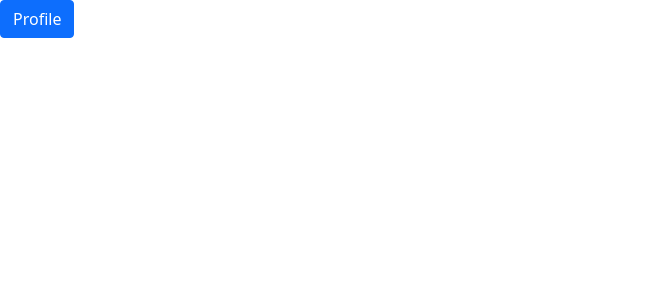
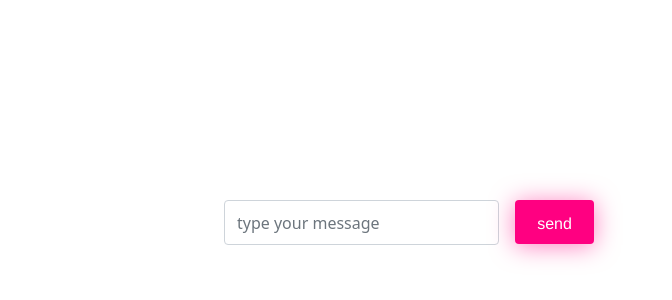
Before and after one commit to Afsar110/Chatting-App, a React (Create React App) app: page / in a window 1280 px wide. Shown: the top 300 px of the page, without its empty margins (0-672 px from the left). Built offline with nearby package versions, Linux system fonts and the light colour scheme.

Commit message:
msg box creater

```diff
--- a/package.json
+++ b/package.json
@@ -5,6 +5,7 @@
   "dependencies": {
     "@emotion/react": "^11.9.3",
     "@emotion/styled": "^11.9.3",
+    "@mui/material": "^5.8.4",
     "@testing-library/jest-dom": "^5.16.4",
     "@testing-library/react": "^13.3.0",
     "@testing-library/user-event": "^13.5.0",
--- a/public/index.html
+++ b/public/index.html
@@ -12,10 +12,21 @@
 
 
     <link rel="apple-touch-icon" href="%PUBLIC_URL%/logo192.png" />
+    <link href="https://cdn.jsdelivr.net/npm/bootstrap@5.2.0-beta1/dist/css/bootstrap.min.css" rel="stylesheet" integrity="sha384-0evHe/X+R7YkIZDRvuzKMRqM+OrBnVFBL6DOitfPri4tjfHxaWutUpFmBp4vmVor" crossorigin="anonymous">
     <!--
       manifest.json provides metadata used when your web app is installed on a
       user's mobile device or desktop. See https://developers.google.com/web/fundamentals/web-app-manifest/
     -->
+    <link
+      rel="stylesheet"
+      href="https://fonts.googleapis.com/css?family=Roboto:300,400,500,700&display=swap"
+    />
+    <link
+      rel="stylesheet"
+      href="https://fonts.googleapis.com/icon?family=Material+Icons"
+    />
+
+
     <link rel="manifest" href="%PUBLIC_URL%/manifest.json" />
     <!--
       Notice the use of %PUBLIC_URL% in the tags above.
@@ -30,6 +41,7 @@
   </head>
   <body>
     <noscript>You need to enable JavaScript to run this app.</noscript>
+    <script src="https://cdn.jsdelivr.net/npm/bootstrap@5.2.0-beta1/dist/js/bootstrap.bundle.min.js" integrity="sha384-pprn3073KE6tl6bjs2QrFaJGz5/SUsLqktiwsUTF55Jfv3qYSDhgCecCxMW52nD2" crossorigin="anonymous"></script>
     <div id="root"></div>
     <!--
       This HTML file is a template.
--- a/src/App.css
+++ /dev/null
@@ -1,56 +0,0 @@
-.App {
-  text-align: center;
-}
-
-.App-logo {
-  height: 40vmin;
-  pointer-events: none;
-}
-
-@media (prefers-reduced-motion: no-preference) {
-  .App-logo {
-    animation: App-logo-spin infinite 20s linear;
-  }
-}
-
-.App-header {
-  background-color: #282c34;
-  min-height: 100vh;
-  display: flex;
-  flex-direction: column;
-  align-items: center;
-  justify-content: center;
-  font-size: calc(10px + 2vmin);
-  color: white;
-}
-
-.App-link {
-  color: #61dafb;
-}
-
-@keyframes App-logo-spin {
-  from {
-    transform: rotate(0deg);
-  }
-  to {
-    transform: rotate(360deg);
-  }
-}
-
-.cc{
-  box-shadow: 0 4px 8px 0 rgba(0,0,0,0.2);
-  padding: 2px 16px;
-  width: 444px;
-  height: 600px;
-  display: flex;
-  justify-content: center;
-  margin-top:50px;
-  margin-left: 50px;
-}
-.ca{
-  box-shadow: 0 4px 8px 0 rgba(0,0,0,0.2);
-  padding: 2px 4px;
-  height: 52px;
-  width: 422px;
-  margin-top:10px;
-}
--- a/src/App.js
+++ b/src/App.js
@@ -1,13 +1,16 @@
 import React from 'react';
-import './App.css';
-import {  Button  } from 'react-bootstrap';
+import Asif from './components/Asif';
+import './components/App.css';
+
+
+
+
 function App() {
-  return (
-   <>
-   <Button variant="primary"> Profile
-  </Button>
-   </>
-   )
+  return(
+    <div className='Appp'>
+      <Asif />
+    </div>
+  )
 }
 
 export default App;
--- /dev/null
+++ b/src/components/App.css
@@ -0,0 +1,105 @@
+body {
+  font-size: 16px;
+  font-family: 'Helvetica', 'Arial', sans-serif;
+  text-align: center;
+  background-color: #f8faff;
+  flex-direction: row;
+  background-color: #023047;
+}
+.bubbly-button {
+  font-family: 'Helvetica', 'Arial', sans-serif;
+  display: inline-block;
+  font-size: 1em;
+  padding: 1em 2em;
+  -webkit-appearance: none;
+  appearance: none;
+  background-color: #ff0081;
+  color: #fff;
+  border-radius: 4px;
+  border: none;
+  cursor: pointer;
+  position: relative;
+  transition: transform ease-in 0.1s, box-shadow ease-in 0.25s;
+  box-shadow: 0 2px 25px rgba(255, 0, 130, 0.5);
+}
+.bubbly-button:focus {
+  outline: 0;
+}
+.bubbly-button:before, .bubbly-button:after {
+  position: absolute;
+  content: '';
+  display: block;
+  width: 140%;
+  height: 100%;
+  left: -20%;
+  z-index: -1000;
+  transition: all ease-in-out 0.5s;
+  background-repeat: no-repeat;
+}
+.bubbly-button:before {
+  display: none;
+  top: -75%;
+  background-image: radial-gradient(circle, #ff0081 20%, transparent 20%), radial-gradient(circle, transparent 20%, #ff0081 20%, transparent 30%), radial-gradient(circle, #ff0081 20%, transparent 20%), radial-gradient(circle, #ff0081 20%, transparent 20%), radial-gradient(circle, transparent 10%, #ff0081 15%, transparent 20%), radial-gradient(circle, #ff0081 20%, transparent 20%), radial-gradient(circle, #ff0081 20%, transparent 20%), radial-gradient(circle, #ff0081 20%, transparent 20%), radial-gradient(circle, #ff0081 20%, transparent 20%);
+  background-size: 10% 10%, 20% 20%, 15% 15%, 20% 20%, 18% 18%, 10% 10%, 15% 15%, 10% 10%, 18% 18%;
+}
+.bubbly-button:after {
+  display: none;
+  bottom: -75%;
+  background-image: radial-gradient(circle, #ff0081 20%, transparent 20%), radial-gradient(circle, #ff0081 20%, transparent 20%), radial-gradient(circle, transparent 10%, #ff0081 15%, transparent 20%), radial-gradient(circle, #ff0081 20%, transparent 20%), radial-gradient(circle, #ff0081 20%, transparent 20%), radial-gradient(circle, #ff0081 20%, transparent 20%), radial-gradient(circle, #ff0081 20%, transparent 20%);
+  background-size: 15% 15%, 20% 20%, 18% 18%, 20% 20%, 15% 15%, 10% 10%, 20% 20%;
+}
+.bubbly-button:active {
+  transform: scale(0.9);
+  background-color: #e60074;
+  box-shadow: 0 2px 25px rgba(255, 0, 130, 0.2);
+}
+.bubbly-button.animate:before {
+  display: block;
+  animation: topBubbles ease-in-out 0.75s forwards;
+}
+.bubbly-button.animate:after {
+  display: block;
+  animation: bottomBubbles ease-in-out 0.75s forwards;
+}
+@keyframes topBubbles {
+  0% {
+    background-position: 5% 90%, 10% 90%, 10% 90%, 15% 90%, 25% 90%, 25% 90%, 40% 90%, 55% 90%, 70% 90%;
+ }
+  50% {
+    background-position: 0% 80%, 0% 20%, 10% 40%, 20% 0%, 30% 30%, 22% 50%, 50% 50%, 65% 20%, 90% 30%;
+ }
+  100% {
+    background-position: 0% 70%, 0% 10%, 10% 30%, 20% -10%, 30% 20%, 22% 40%, 50% 40%, 65% 10%, 90% 20%;
+    background-size: 0% 0%, 0% 0%, 0% 0%, 0% 0%, 0% 0%, 0% 0%;
+ }
+}
+@keyframes bottomBubbles {
+  0% {
+    background-position: 10% -10%, 30% 10%, 55% -10%, 70% -10%, 85% -10%, 70% -10%, 70% 0%;
+ }
+  50% {
+    background-position: 0% 80%, 20% 80%, 45% 60%, 60% 100%, 75% 70%, 95% 60%, 105% 0%;
+ }
+  100% {
+    background-position: 0% 90%, 20% 90%, 45% 70%, 60% 110%, 75% 80%, 95% 70%, 110% 10%;
+    background-size: 0% 0%, 0% 0%, 0% 0%, 0% 0%, 0% 0%, 0% 0%;
+ }
+}
+
+.m{
+  margin: 200px;
+}
+
+.bb{
+  height: 45px;
+  padding:12px 35px;
+  width: 250px;
+  border-radius:25px;
+}
+.cc{
+  height: 44px;
+  text-decoration: none;
+  width: 97px;
+  text-align: center;
+  padding: 12px 16px;
+}
--- /dev/null
+++ b/src/components/Asif.js
@@ -0,0 +1,37 @@
+import { Stack } from '@mui/material';
+import React from 'react';
+import {  Button, Container, Row, Col } from 'react-bootstrap';
+import App from '../App';
+import './App.css'
+
+
+
+const Asif = () => {
+    const animateButton = (e) => {
+
+        e.preventDefault();
+        //reset animation
+        e.target.classList.remove('animate');
+
+        e.target.classList.add('animate');
+        setTimeout(function(){
+          e.target.classList.remove('animate');
+        },700);
+      };
+    return (
+        <Container fluid>
+            <Row style={{width: 'fit-content'}}>
+                <Col>
+                <div class="form-group pmd-textfield pmd-textfield-filled pmd-textfield-floating-label">
+	                  <Stack className='m' direction="row" spacing={2}>
+            	    <input id="filledfloating " className="form-control bb" placeholder='type your message' type="text"></input>
+                    <button className="bubbly-button cc " onClick={animateButton}>send</button> </Stack>
+                </div>
+                </Col>
+
+      </Row>
+   </Container>
+    )
+}
+
+export default Asif;
--- a/src/index.js
+++ b/src/index.js
@@ -4,6 +4,7 @@ import './index.css';
 import App from './App';
 import reportWebVitals from './reportWebVitals';
 import 'bootstrap/dist/css/bootstrap.min.css';
+
 const root = ReactDOM.createRoot(document.getElementById('root'));
 root.render(
   <React.StrictMode>
```
Also changed, not shown: 1 other file (tests, documents, lock files or other folders).
